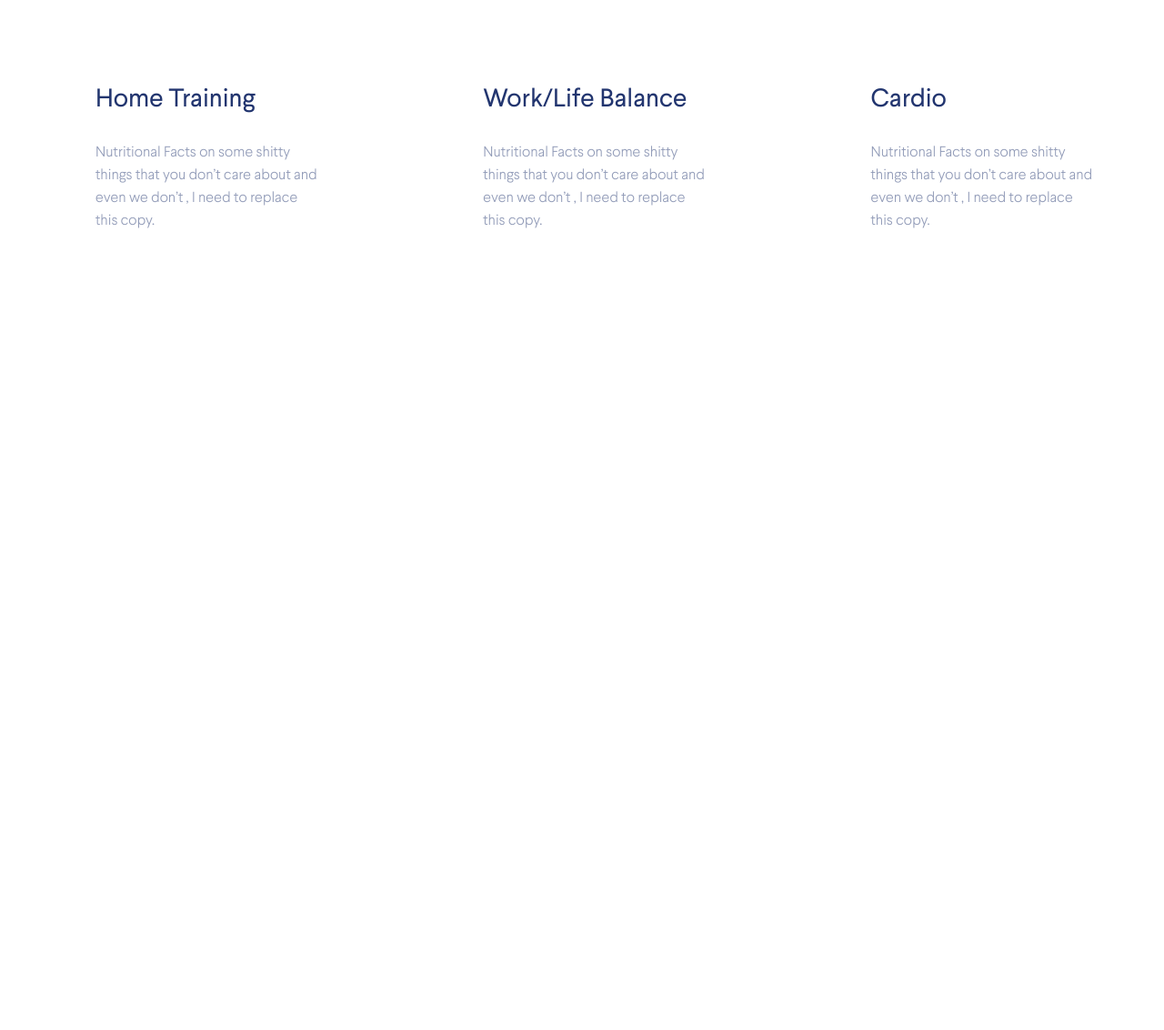
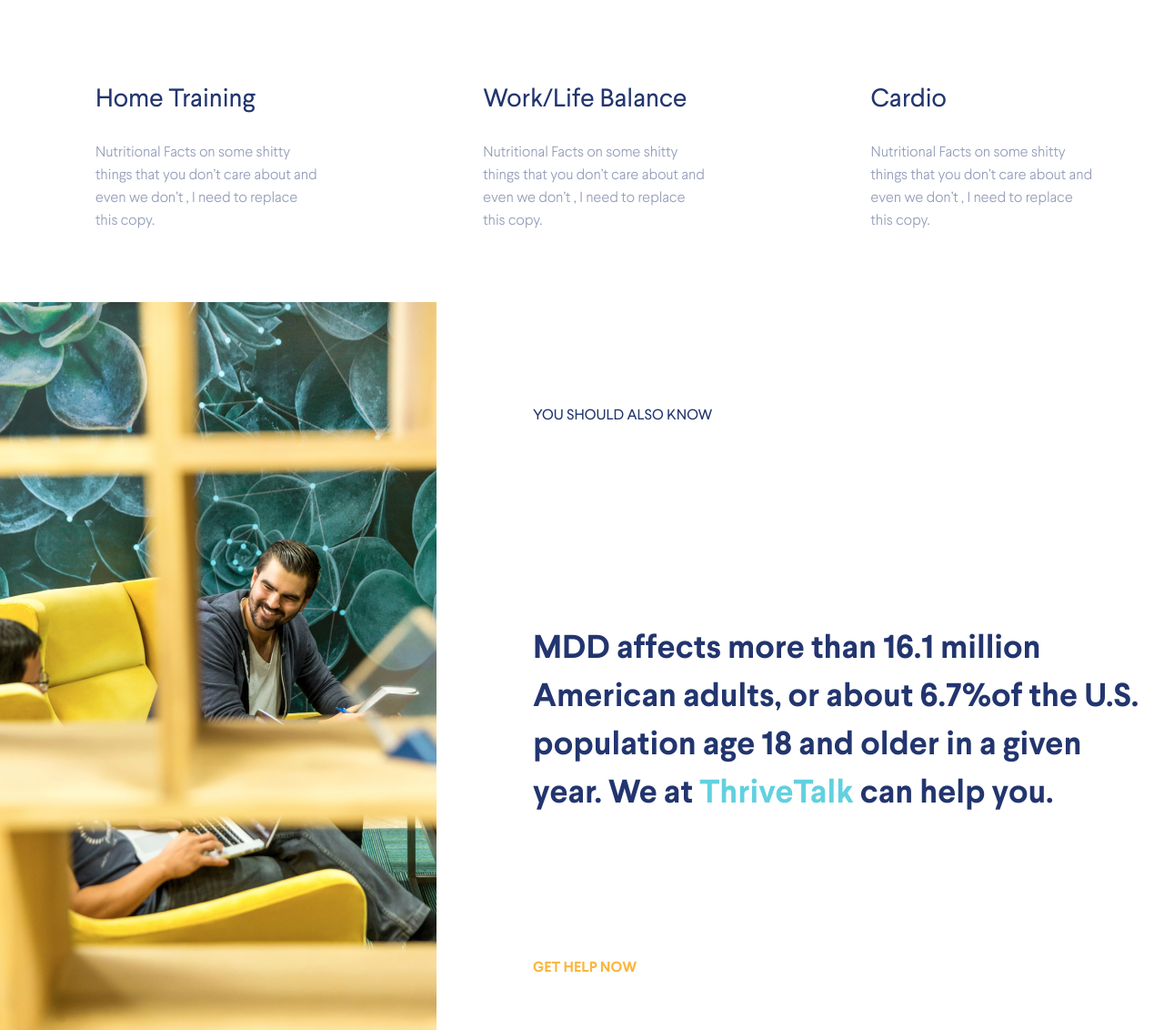
Before and after one commit to JuliaLevitskaya/Thrive-talk, a plain HTML site: page index.html in a window 1280 px wide. Shown: the part 3598-4730 px from the top of the page at 91% size. Before the commit the page ends 3890 px from the top, so only its background shows below. Drawn offline with Linux system fonts and the light colour scheme; files whose address does not match are found by name.

Commit message:
created a block with text help-block

```diff
--- a/css/style.css
+++ b/css/style.css
@@ -345,3 +345,47 @@
     line-height: 25px;
     color: rgba(34, 53, 111, 0.5);
 }
+
+.help {
+    display: flex;
+    align-items: center;
+    padding-top: 40px;
+}
+
+.help__description {
+    width: 676px;
+    padding: 103px 0 42px 106px;
+}
+
+.help__title {
+    font-family: "Larsseit";
+    font-weight: 400;
+    font-size: 16px;
+    line-height: 12px;
+    padding-bottom: 225px;
+    color: #22356F;
+}
+
+.help__subtitle {
+    font-family: "Larsseit-Bold";
+    font-weight: 700;
+    font-size: 36px;
+    line-height: 53px;
+    padding-bottom: 152px;
+    color: #22356F;
+}
+
+.thrive-talk__font-blue {
+    color: #62D0DF;
+}
+
+.help__btn {
+    font-family: "Larsseit-Bold";
+    font-weight: 700;
+    font-size: 16px;
+    line-height: 23px;
+    color: #FAB63E;
+    border: none;
+    cursor: pointer;
+    background-color: transparent;
+}
--- a/index.html
+++ b/index.html
@@ -129,6 +129,15 @@
 
     </div>
 
+    <div class="help">
+        <img class="help__img" src="./img4/linkedin-sales-navigator-402831.png" alt="">
+        <div class="help__description">
+            <p class="help__title">YOU SHOULD ALSO KNOW</p>
+            <h5 class="help__subtitle">MDD affects more than 16.1 million American adults, or about 6.7%of the U.S. population age 18 and older in a given year. We at <span class="thrive-talk__font-blue">ThriveTalk</span> can help you.</h5>
+            <button class="help__btn">GET HELP NOW</button>
+        </div>
+    </div>
+
     </div>
 </body>
 
```
Also changed, not shown: img4/linkedin-sales-navigator-402831.png (added).
